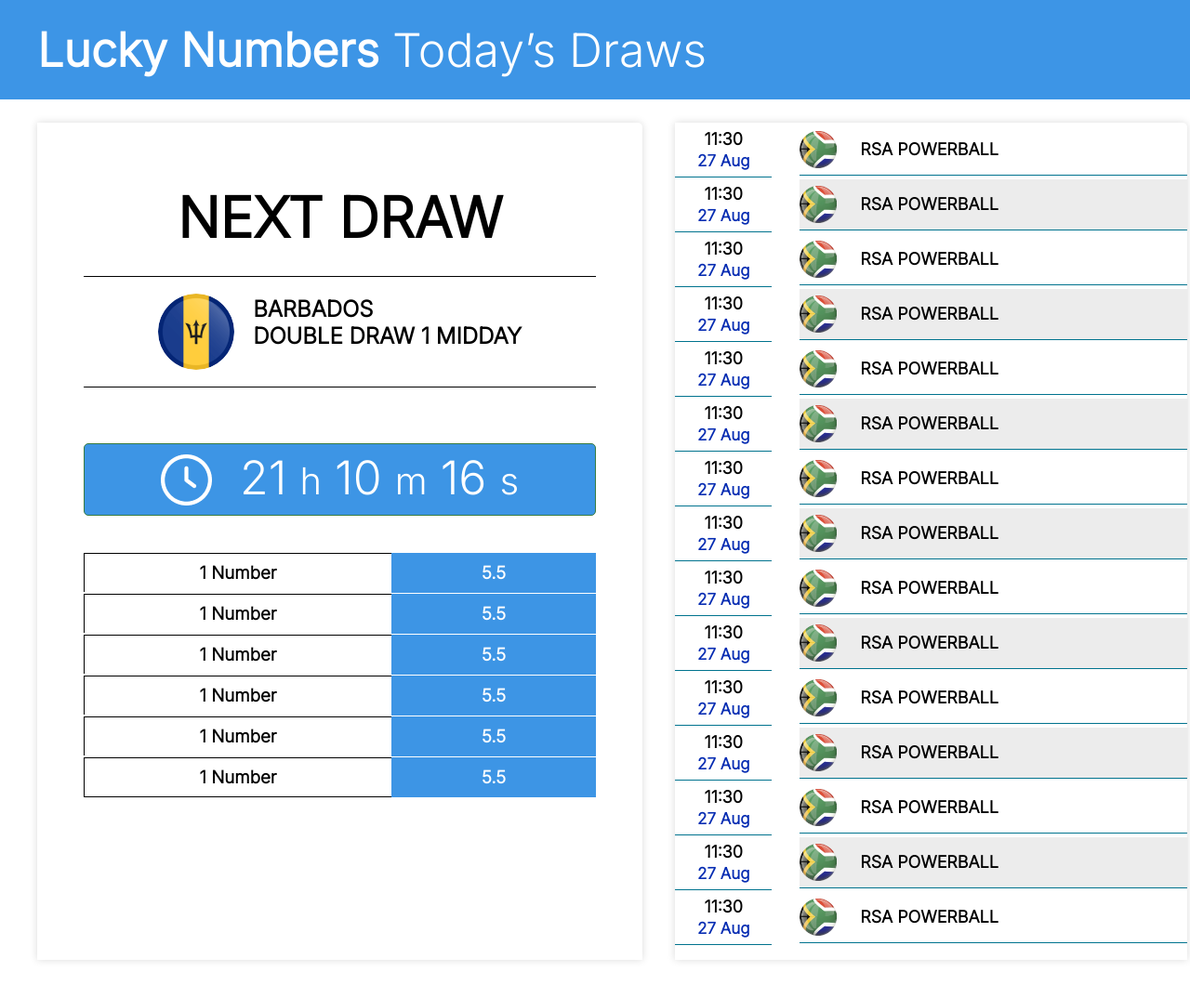
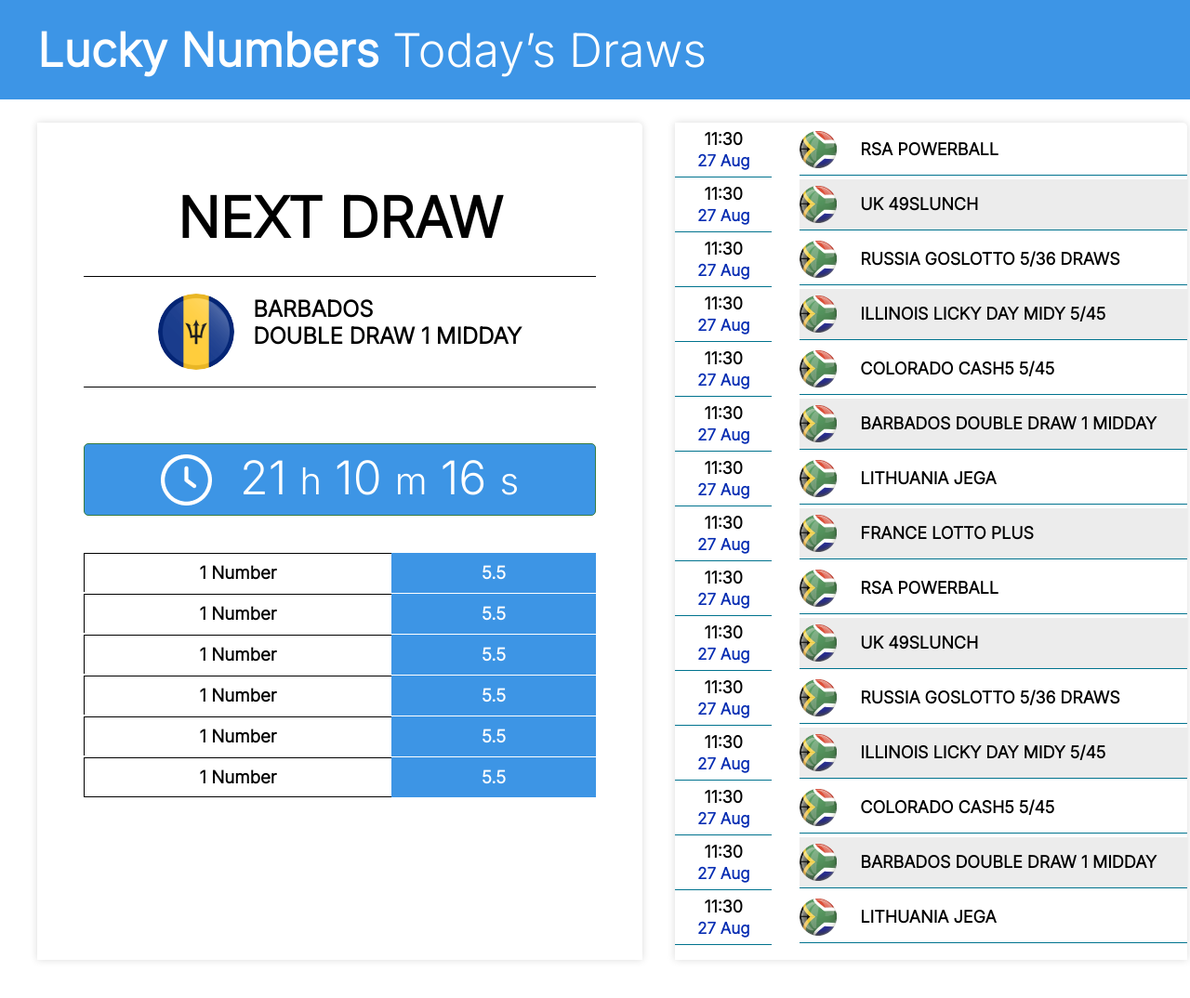
Before and after one commit to ShayanJamil519/lucky-numbers-figma-conversion-fc, a plain HTML site: page index.html in a window 1280 px wide. Shown: the top 1074 px of the page at 93% size. Drawn offline with Linux system fonts and the light colour scheme.

Commit message:
half content updated

```diff
--- a/index.html
+++ b/index.html
@@ -121,7 +121,73 @@
             </div>
             <div class="lucky__draw__team">
               <img src="/assets/africa.png" alt="Logo" />
-              <h1>RSA POWERBALL</h1>
+              <h1>UK 49SLUNCH</h1>
+            </div>
+          </div>
+          <!-- Lucky Draw -->
+          <div class="lucky__draw">
+            <div class="lucky__draw_schedule">
+              <h1>11:30</h1>
+              <h2>27 Aug</h2>
+            </div>
+            <div class="lucky__draw__team">
+              <img src="/assets/africa.png" alt="Logo" />
+              <h1>RUSSIA GOSLOTTO 5/36 DRAWS</h1>
+            </div>
+          </div>
+          <!-- Lucky Draw -->
+          <div class="lucky__draw">
+            <div class="lucky__draw_schedule">
+              <h1>11:30</h1>
+              <h2>27 Aug</h2>
+            </div>
+            <div class="lucky__draw__team">
+              <img src="/assets/africa.png" alt="Logo" />
+              <h1>ILLINOIS LICKY DAY MIDY 5/45</h1>
+            </div>
+          </div>
+          <!-- Lucky Draw -->
+          <div class="lucky__draw">
+            <div class="lucky__draw_schedule">
+              <h1>11:30</h1>
+              <h2>27 Aug</h2>
+            </div>
+            <div class="lucky__draw__team">
+              <img src="/assets/africa.png" alt="Logo" />
+              <h1>COLORADO CASH5 5/45</h1>
+            </div>
+          </div>
+          <!-- Lucky Draw -->
+          <div class="lucky__draw">
+            <div class="lucky__draw_schedule">
+              <h1>11:30</h1>
+              <h2>27 Aug</h2>
+            </div>
+            <div class="lucky__draw__team">
+              <img src="/assets/africa.png" alt="Logo" />
+              <h1>BARBADOS DOUBLE DRAW 1 MIDDAY</h1>
+            </div>
+          </div>
+          <!-- Lucky Draw -->
+          <div class="lucky__draw">
+            <div class="lucky__draw_schedule">
+              <h1>11:30</h1>
+              <h2>27 Aug</h2>
+            </div>
+            <div class="lucky__draw__team">
+              <img src="/assets/africa.png" alt="Logo" />
+              <h1>LITHUANIA JEGA</h1>
+            </div>
+          </div>
+          <!-- Lucky Draw -->
+          <div class="lucky__draw">
+            <div class="lucky__draw_schedule">
+              <h1>11:30</h1>
+              <h2>27 Aug</h2>
+            </div>
+            <div class="lucky__draw__team">
+              <img src="/assets/africa.png" alt="Logo" />
+              <h1>FRANCE LOTTO PLUS</h1>
             </div>
           </div>
           <!-- Lucky Draw -->
@@ -143,7 +209,7 @@
             </div>
             <div class="lucky__draw__team">
               <img src="/assets/africa.png" alt="Logo" />
-              <h1>RSA POWERBALL</h1>
+              <h1>UK 49SLUNCH</h1>
             </div>
           </div>
           <!-- Lucky Draw -->
@@ -154,7 +220,7 @@
             </div>
             <div class="lucky__draw__team">
               <img src="/assets/africa.png" alt="Logo" />
-              <h1>RSA POWERBALL</h1>
+              <h1>RUSSIA GOSLOTTO 5/36 DRAWS</h1>
             </div>
           </div>
           <!-- Lucky Draw -->
@@ -165,7 +231,7 @@
             </div>
             <div class="lucky__draw__team">
               <img src="/assets/africa.png" alt="Logo" />
-              <h1>RSA POWERBALL</h1>
+              <h1>ILLINOIS LICKY DAY MIDY 5/45</h1>
             </div>
           </div>
           <!-- Lucky Draw -->
@@ -176,7 +242,7 @@
             </div>
             <div class="lucky__draw__team">
               <img src="/assets/africa.png" alt="Logo" />
-              <h1>RSA POWERBALL</h1>
+              <h1>COLORADO CASH5 5/45</h1>
             </div>
           </div>
           <!-- Lucky Draw -->
@@ -187,7 +253,7 @@
             </div>
             <div class="lucky__draw__team">
               <img src="/assets/africa.png" alt="Logo" />
-              <h1>RSA POWERBALL</h1>
+              <h1>BARBADOS DOUBLE DRAW 1 MIDDAY</h1>
             </div>
           </div>
           <!-- Lucky Draw -->
@@ -198,73 +264,7 @@
             </div>
             <div class="lucky__draw__team">
               <img src="/assets/africa.png" alt="Logo" />
-              <h1>RSA POWERBALL</h1>
-            </div>
-          </div>
-          <!-- Lucky Draw -->
-          <div class="lucky__draw">
-            <div class="lucky__draw_schedule">
-              <h1>11:30</h1>
-              <h2>27 Aug</h2>
-            </div>
-            <div class="lucky__draw__team">
-              <img src="/assets/africa.png" alt="Logo" />
-              <h1>RSA POWERBALL</h1>
-            </div>
-          </div>
-          <!-- Lucky Draw -->
-          <div class="lucky__draw">
-            <div class="lucky__draw_schedule">
-              <h1>11:30</h1>
-              <h2>27 Aug</h2>
-            </div>
-            <div class="lucky__draw__team">
-              <img src="/assets/africa.png" alt="Logo" />
-              <h1>RSA POWERBALL</h1>
-            </div>
-          </div>
-          <!-- Lucky Draw -->
-          <div class="lucky__draw">
-            <div class="lucky__draw_schedule">
-              <h1>11:30</h1>
-              <h2>27 Aug</h2>
-            </div>
-            <div class="lucky__draw__team">
-              <img src="/assets/africa.png" alt="Logo" />
-              <h1>RSA POWERBALL</h1>
-            </div>
-          </div>
-          <!-- Lucky Draw -->
-          <div class="lucky__draw">
-            <div class="lucky__draw_schedule">
-              <h1>11:30</h1>
-              <h2>27 Aug</h2>
-            </div>
-            <div class="lucky__draw__team">
-              <img src="/assets/africa.png" alt="Logo" />
-              <h1>RSA POWERBALL</h1>
-            </div>
-          </div>
-          <!-- Lucky Draw -->
-          <div class="lucky__draw">
-            <div class="lucky__draw_schedule">
-              <h1>11:30</h1>
-              <h2>27 Aug</h2>
-            </div>
-            <div class="lucky__draw__team">
-              <img src="/assets/africa.png" alt="Logo" />
-              <h1>RSA POWERBALL</h1>
-            </div>
-          </div>
-          <!-- Lucky Draw -->
-          <div class="lucky__draw">
-            <div class="lucky__draw_schedule">
-              <h1>11:30</h1>
-              <h2>27 Aug</h2>
-            </div>
-            <div class="lucky__draw__team">
-              <img src="/assets/africa.png" alt="Logo" />
-              <h1>RSA POWERBALL</h1>
+              <h1>LITHUANIA JEGA</h1>
             </div>
           </div>
         </div>
```
